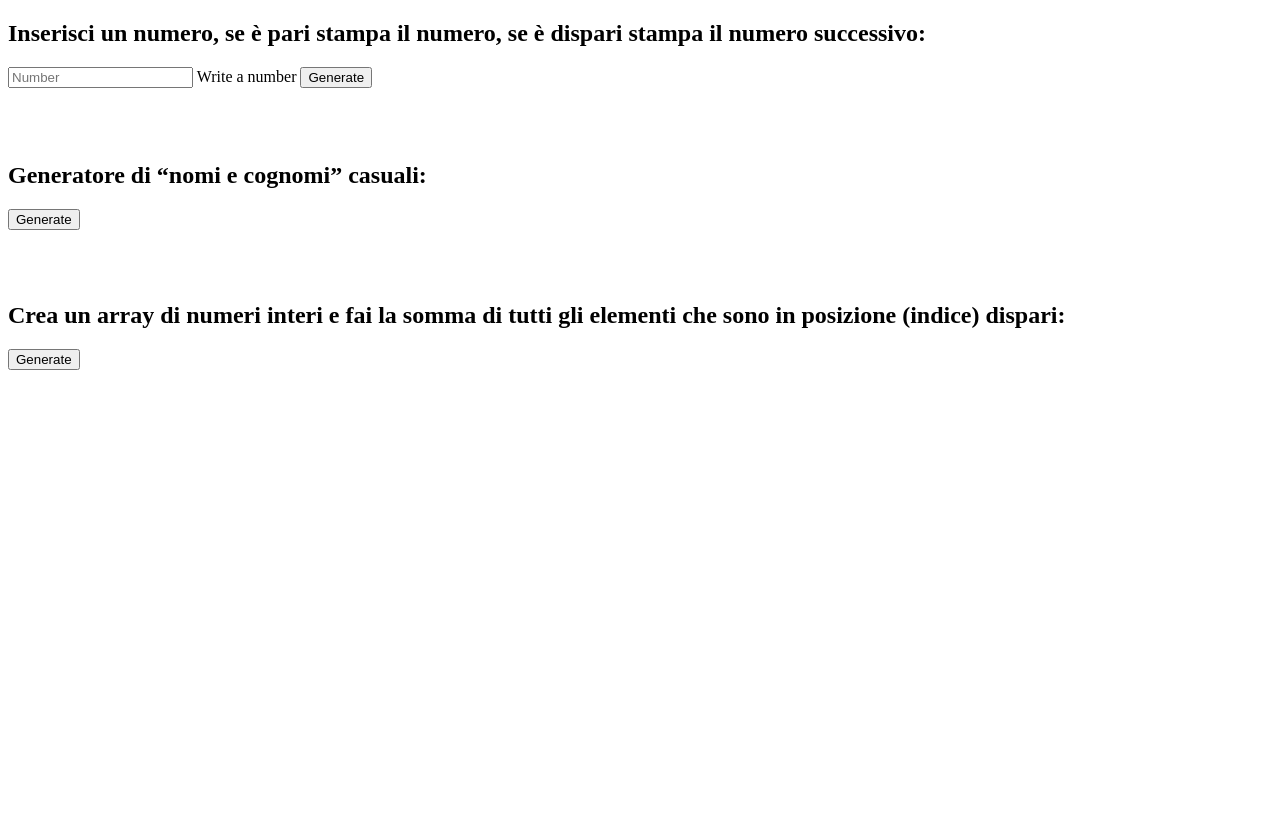
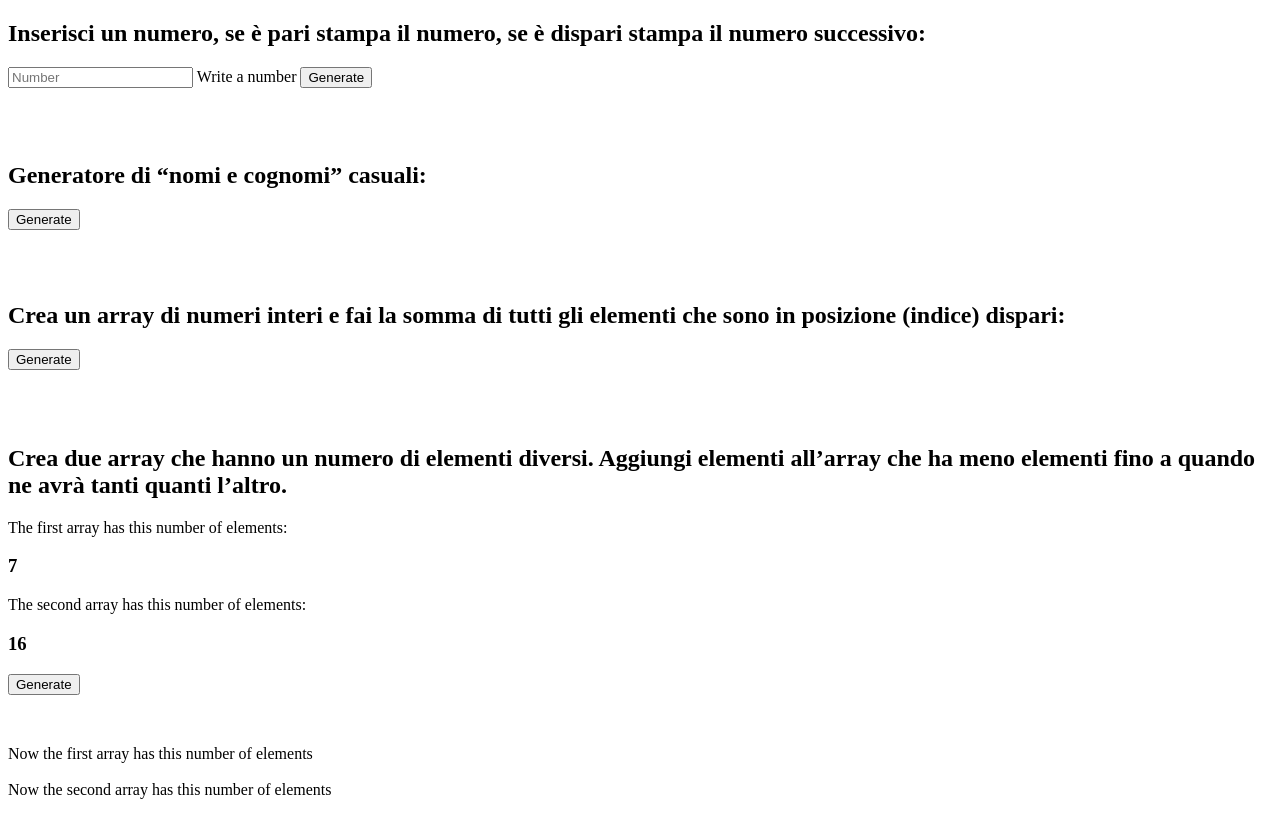
Before and after one commit to GianlucaSirianni/js-jsnacks-blocco-2, a plain HTML site: page index.html in a window 1280 px wide. Before the commit the page ends 800 px from the top, so only its background shows below. Drawn offline with Linux system fonts and the light colour scheme.

Commit message:
fine esercizio bonus completo

```diff
--- a/assets/css/style.css
+++ b/assets/css/style.css
@@ -0,0 +1,3 @@
+#magic{
+    color: blue;
+}
--- a/assets/js/main.js
+++ b/assets/js/main.js
@@ -45,10 +45,19 @@ function oddIndex(){
 }
 
 
+//Crea due array che hanno un numero di elementi diversi.  Aggiungi elementi all’array che ha meno elementi fino a quando ne avrà tanti quanti l’altro.
 
+array1 = [1, 2, 3, 4, 5, 6, 7];
+array2 = [1, 2, 3, 4, 5, 6, 7, 8, 9, 10, 11, 12, 13, 14, 15, 16];
+document.getElementById("arr1Before").innerHTML = array1.length;
+document.getElementById("arr2Before").innerHTML = array2.length;
 
+function evenArrays(){
 
+    for (i=array1.length; i<array2.length; i++)
+    array1.push(Math.floor(Math.random() * 9));
+    document.getElementById("magic").innerHTML = '*magic happens*';
 
-
-
-//Crea due array che hanno un numero di elementi diversi.  Aggiungi elementi all’array che ha meno elementi fino a quando ne avrà tanti quanti l’altro.
+    document.getElementById("arr1After").innerHTML = array1.length;
+    document.getElementById("arr2After").innerHTML = array2.length;
+}
--- a/index.html
+++ b/index.html
@@ -24,8 +24,26 @@
 
     <h2>Crea un array di numeri interi e fai la somma di tutti gli elementi  che sono in posizione (indice) dispari:</h2>
     <button class="submitButton" onclick="oddIndex(); return false">Generate</button>
-    <ul id="numSumsOdd"></ul>
+    <h3 id="numSumsOdd"></h3>
     <br><br>
+
+
+    <h2>Crea due array che hanno un numero di elementi diversi.  Aggiungi elementi all’array che ha meno elementi fino a quando ne avrà tanti quanti l’altro.</h2>
+    <p>The first array has this number of elements:</p>
+    <h3 id="arr1Before"></h3>
+    <p>The second array has this number of elements:</p>
+    <h3 id="arr2Before"></h3>
+    <button class="submitButton" onclick="evenArrays(); return false">Generate</button>
+    <br>
+    <p id="magic"></h4>
+    <br>
+    <p>Now the first array has this number of elements</p>
+    <h3 id="arr1After"></h3>
+    <p>Now the second array has this number of elements</p>
+    <h3 id="arr2After"></h3>
+    <br><br>
+
+
 
     <script type="text/javascript" src="./assets/js/main.js"></script>
 </body>
```
